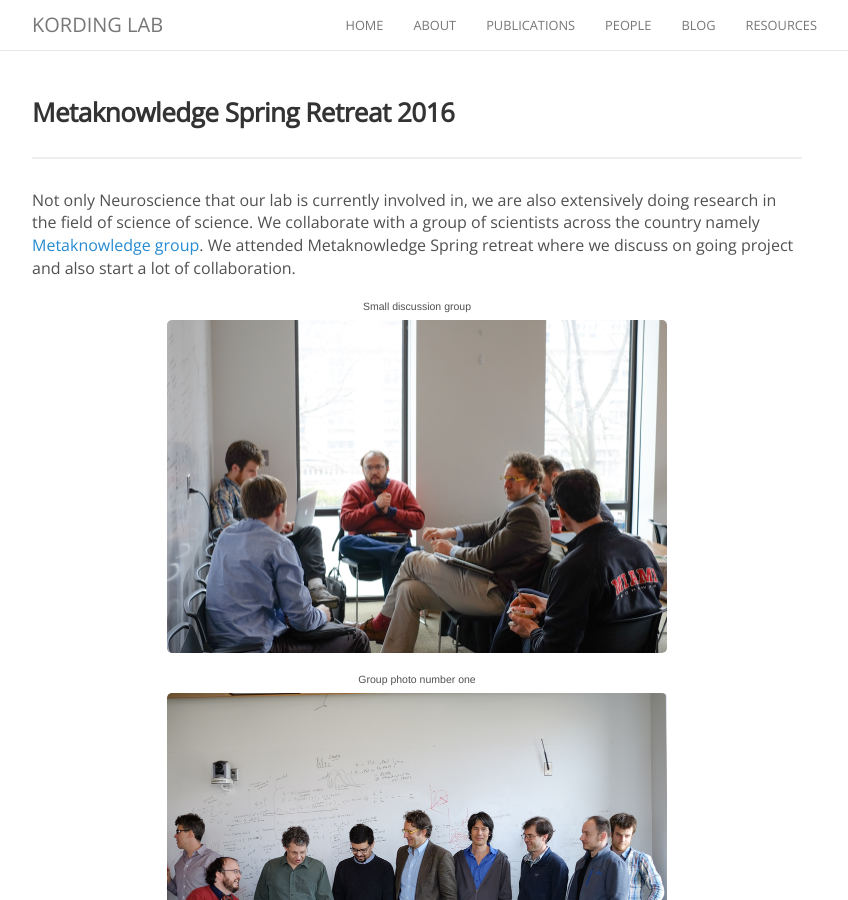
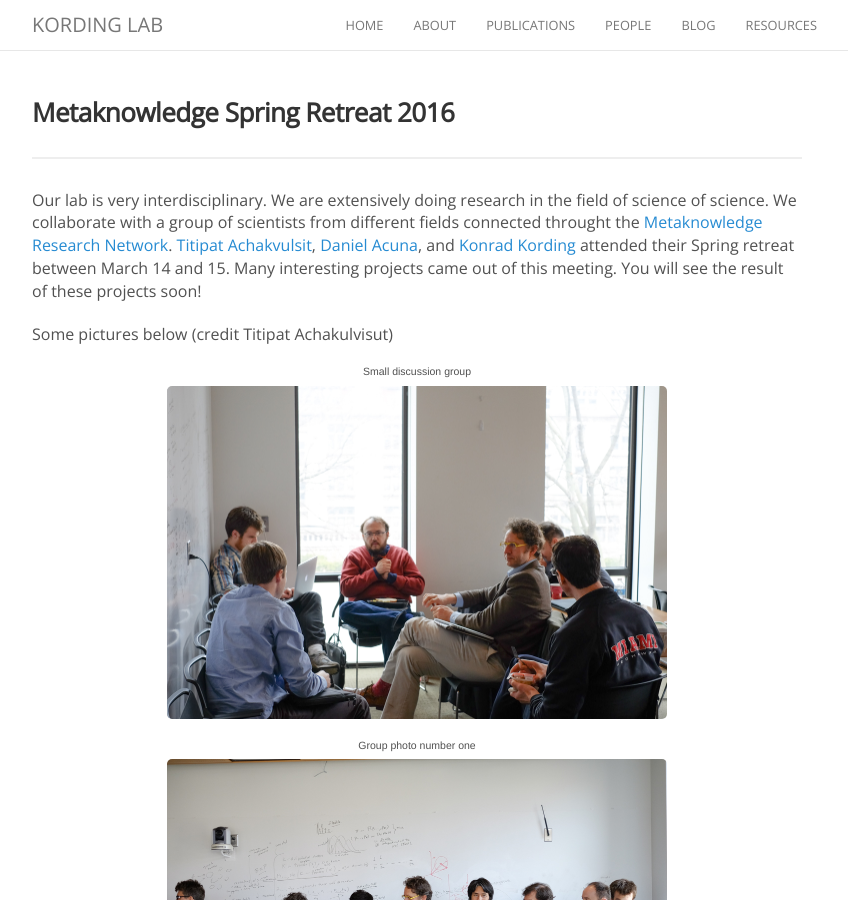
Before and after one commit to KordingLab/KordingLab.github.io, a Jekyll site: the page built from _posts/2016-03-15-metaknowledge-2016.md, in a window 1280 px wide and 900 px high. Shown: the whole window, without its empty margins (223-1071 px from the left). Built offline with Jekyll 4.4.1, drawn with Linux system fonts in a browser that asks for light colours; nearby versions of some CDN libraries; comment, search, counter and statistics services are not loaded; some of the changed text lies outside the part shown.

Commit message:
Small fixes

```diff
--- a/_posts/2016-03-15-metaknowledge-2016.md
+++ b/_posts/2016-03-15-metaknowledge-2016.md
@@ -4,9 +4,15 @@ description: Metaknowledge group meeting
 categories: blog
 ---
 
-Not only Neuroscience that our lab is currently involved in, we are also extensively doing research in the field of
-science of science. We collaborate with a group of scientists across the country namely [Metaknowledge group](http://www.knowledgelab.org/people/researchers/). We attended Metaknowledge Spring retreat where we discuss on going project and also start a lot of collaboration.
+Our lab is very interdisciplinary. We are extensively doing research in the field of
+science of science. We collaborate with a group of scientists from different fields connected throught the
+[Metaknowledge Research Network](http://www.knowledgelab.org/people/researchers/).
+[Titipat Achakvulsit](people/titipat_achakulvisut/), [Daniel Acuna](/people/daniel_e_acuna/), and
+[Konrad Kording](/people/daniel_e_acuna/) attended their Spring retreat
+between March 14 and 15. Many interesting projects came out of this meeting. You will see
+the result of these projects soon!
 
+Some pictures below (credit Titipat Achakulvisut)
 
 <figure><center>
   <sup>Small discussion group</sup>
@@ -28,4 +34,4 @@ science of science. We collaborate with a group of scientists across the country
   <img width="500" src="{{site.baseurl}}/images/post/metaknowledge_2016/4.jpg" data-action="zoom">
 </center></figure>
 
-(photos by Titipat)
+(photos by Titipat Achakulvisut)
```
